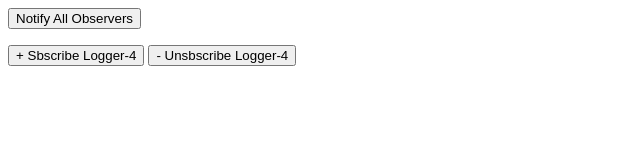
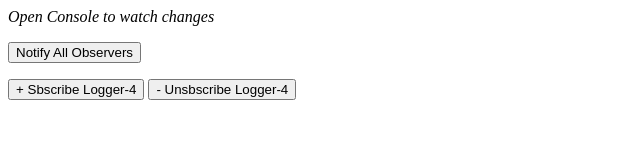
Before and after one commit to ahelmi365/javascript-and-react-paterns, a website with bundled scripts: page js-patterns/03-observer/index.html in a window 1280 px wide. Shown: the whole page, without its empty margins (0-640 px from the left). Built offline with nearby package versions, Linux system fonts and the light colour scheme.

Commit message:
update observer pattern html

```diff
--- a/js-patterns/03-observer/index.html
+++ b/js-patterns/03-observer/index.html
@@ -5,6 +5,9 @@
     <meta name="viewport" content="width=device-width, initial-scale=1.0" />
     <title>Document</title>
     <style>
+      .note {
+        margin-bottom: 1rem;
+      }
       .subscribtion {
         margin-top: 1rem;
       }
@@ -12,6 +15,7 @@
   </head>
   <body>
     <div class="container">
+      <div class="note"><em>Open Console to watch changes</em></div>
       <div class="notify-all">
         <button id="notify">Notify All Observers</button>
       </div>
```
